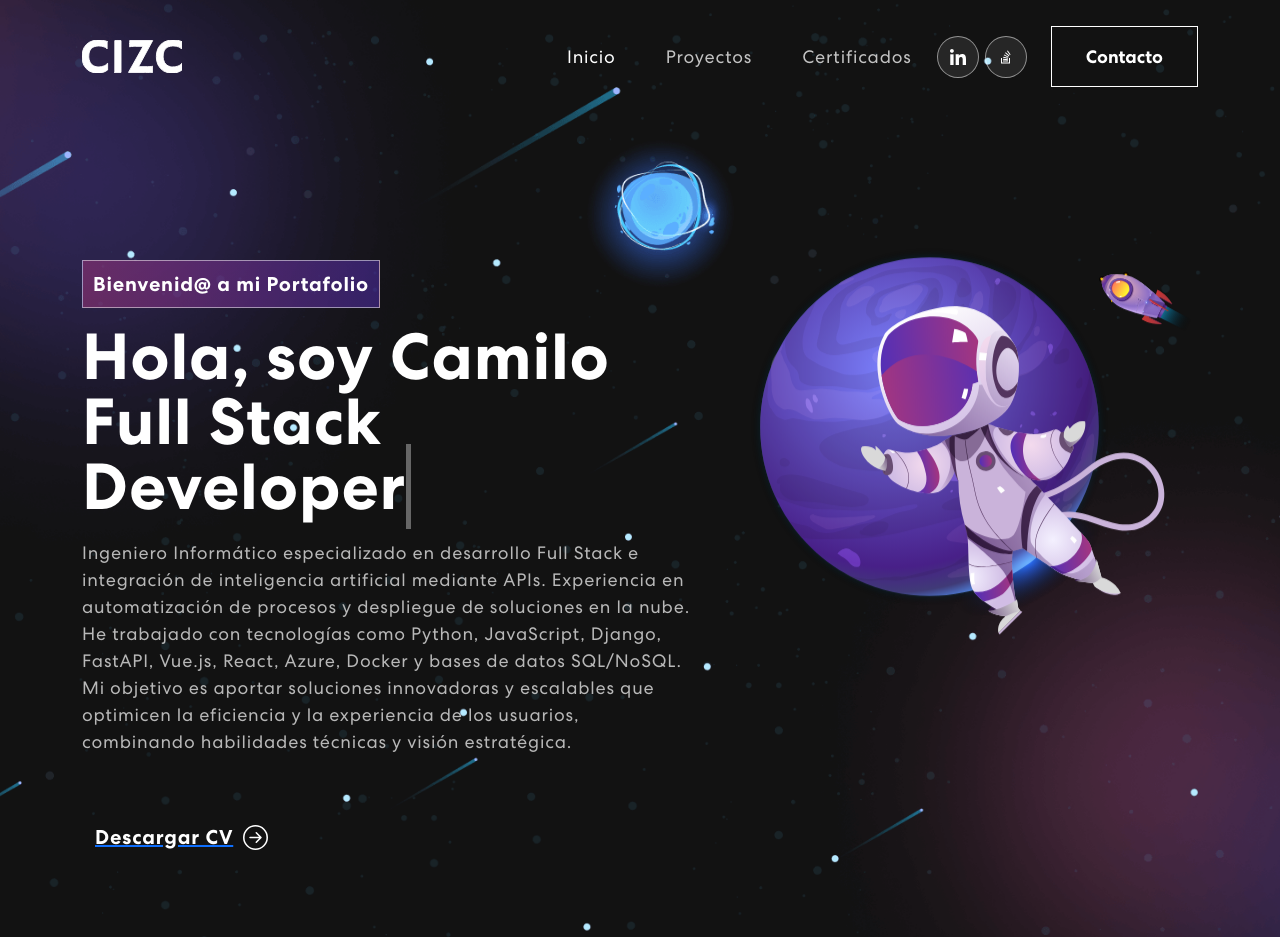
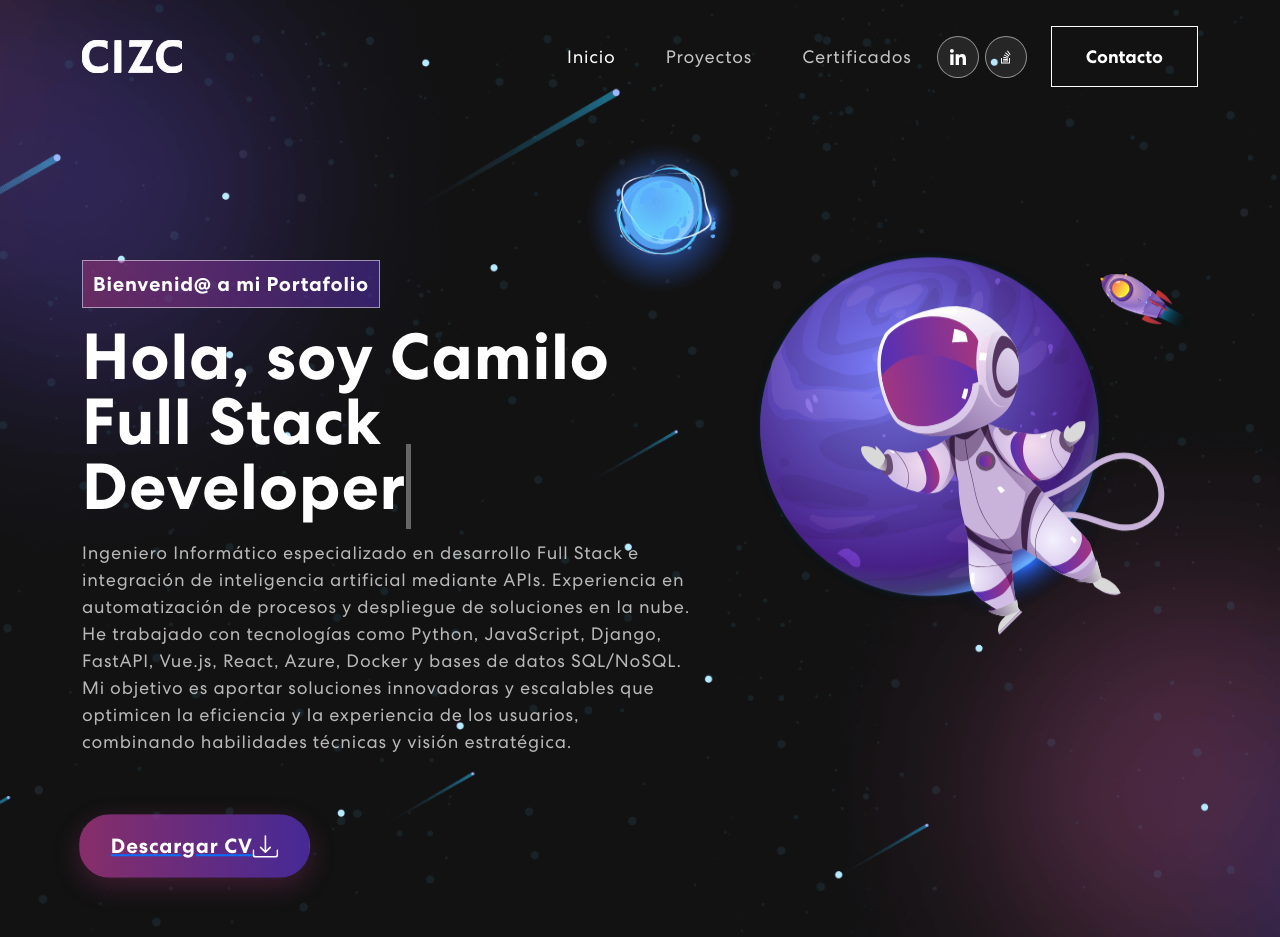
Before and after one commit to C1ZC/CamiloZavala, a React (Create React App) app: page / in a window 1280 px wide. Shown: the top 937 px of the page. Built offline with nearby package versions, Linux system fonts and the light colour scheme.

Commit message:
correcion

```diff
--- a/src/App.css
+++ b/src/App.css
@@ -277,15 +277,38 @@ nav.navbar .navbar-toggler[aria-expanded="true"] .navbar-toggler-icon {
   letter-spacing: 0.8px;
   display: flex;
   align-items: center;
+  background: linear-gradient(90.21deg, rgba(170, 54, 124, 0.8) -5.91%, rgba(74, 47, 189, 0.8) 111.58%);
+  padding: 15px 30px;
+  border-radius: 30px;
+  box-shadow: 0 8px 25px rgba(170, 54, 124, 0.3);
+  position: relative;
+  overflow: hidden;
+  transition: all 0.3s ease-in-out;
+  z-index: 1;
+  animation: pulse 2s infinite;
 }
-.banner button svg {
-  font-size: 25px;
-  margin-left: 10px;
-  transition: 0.3s ease-in-out;
-  line-height: 1;
+.banner button::before {
+  content: "";
+  position: absolute;
+  top: 0;
+  left: 0;
+  width: 100%;
+  height: 100%;
+  background: linear-gradient(90.21deg, rgba(74, 47, 189, 0.8) -5.91%, rgba(170, 54, 124, 0.8) 111.58%);
+  transition: opacity 0.5s ease-in-out;
+  opacity: 0;
+  z-index: -1;
 }
-.banner button:hover svg {
-  margin-left: 25px;
+.banner button:hover {
+  transform: translateY(-5px);
+  box-shadow: 0 15px 30px rgba(170, 54, 124, 0.4);
+}
+.banner button:hover::before {
+  opacity: 1;
+}
+.banner button:active {
+  transform: translateY(2px);
+  box-shadow: 0 5px 15px rgba(170, 54, 124, 0.4);
 }
 .banner .animated-img {
   animation: updown 3s linear infinite;
--- a/src/assets/css/banner.css
+++ b/src/assets/css/banner.css
@@ -6,3 +6,44 @@
     transform: scale(1.4);
     cursor: pointer;
 }
+
+.download-icon {
+  transition: all 0.3s ease;
+}
+
+.downloading button {
+  background: linear-gradient(90.21deg, #4A2FBD -5.91%, #AA367C 111.58%);
+  animation: progress 2s linear;
+}
+
+@keyframes progress {
+  0% {
+    background-position: 0% 50%;
+  }
+  50% {
+    background-position: 100% 50%;
+  }
+  100% {
+    background-position: 0% 50%;
+  }
+}
+
+.download-dots:after {
+  content: '.';
+  animation: dots 1.5s steps(5, end) infinite;
+}
+
+@keyframes dots {
+  0%, 20% {
+    content: '.';
+  }
+  40% {
+    content: '..';
+  }
+  60% {
+    content: '...';
+  }
+  80%, 100% {
+    content: '';
+  }
+}
--- a/src/components/Banner.js
+++ b/src/components/Banner.js
@@ -2,7 +2,7 @@ import { useState, useEffect } from "react";
 import { Container, Row, Col } from "react-bootstrap";
 import headerImg from "../assets/img/header-img.svg";
 import cv from "../assets/CV/Camilo_CV.pdf";
-import { ArrowRightCircle } from 'react-bootstrap-icons';
+import { ArrowRightCircle, Download } from "react-bootstrap-icons";
 import 'animate.css';
 import '../assets/css/banner.css';
 import TrackVisibility from "react-on-screen";
@@ -13,6 +13,7 @@ export const Banner = () => {
   const [text, setText] = useState('');
   const [delta, setDelta] = useState(300 - Math.random() * 100);
   const [index, setIndex] = useState(1);
+  const [downloading, setDownloading] = useState(false);
   const toRotate = [
     "Full Stack Developer",
     "Integración de IA",
@@ -25,33 +26,45 @@ export const Banner = () => {
       tick();
     }, delta);
 
-    return () => { clearInterval(ticker) };
-  }, [text])
+    return () => {
+      clearInterval(ticker);
+    };
+  }, [text]);
 
   const tick = () => {
     let i = loopNum % toRotate.length;
     let fullText = toRotate[i];
-    let updatedText = isDeleting ? fullText.substring(0, text.length - 1) : fullText.substring(0, text.length + 1);
+    let updatedText = isDeleting
+      ? fullText.substring(0, text.length - 1)
+      : fullText.substring(0, text.length + 1);
 
     setText(updatedText);
 
     if (isDeleting) {
-      setDelta(prevDelta => prevDelta / 2);
+      setDelta((prevDelta) => prevDelta / 2);
     }
 
     if (!isDeleting && updatedText === fullText) {
       setIsDeleting(true);
-      setIndex(prevIndex => prevIndex - 1);
+      setIndex((prevIndex) => prevIndex - 1);
       setDelta(period);
-    } else if (isDeleting && updatedText === '') {
+    } else if (isDeleting && updatedText === "") {
       setIsDeleting(false);
       setLoopNum(loopNum + 1);
       setIndex(1);
       setDelta(500);
     } else {
-      setIndex(prevIndex => prevIndex + 1);
+      setIndex((prevIndex) => prevIndex + 1);
     }
-  }
+  };
+
+  const handleDownload = () => {
+    setDownloading(true);
+
+    setTimeout(() => {
+      setDownloading(false);
+    }, 2000);
+  };
 
   return (
     <section className="banner" id="home">
@@ -66,7 +79,8 @@ export const Banner = () => {
                   }>
                   <span className="tagline">Bienvenid@ a mi Portafolio</span>
                   <h1>
-                    {`Hola, soy Camilo`}{" "}
+                    {`Hola, soy Camilo`}
+                    <br />{" "}
                     <span
                       className="txt-rotate"
                       dataPeriod="1000"
@@ -85,9 +99,22 @@ export const Banner = () => {
                     eficiencia y la experiencia de los usuarios, combinando
                     habilidades técnicas y visión estratégica.
                   </p>
-                  <a href={cv} download>
+                  <a
+                    href={cv}
+                    download
+                    onClick={handleDownload}
+                    className={downloading ? "downloading" : ""}>
                     <button className="btn">
-                      Descargar CV <ArrowRightCircle size={25} />
+                      {downloading ? (
+                        <>
+                          Descargando <span className="download-dots"></span>
+                        </>
+                      ) : (
+                        <>
+                          Descargar CV{" "}
+                          <Download size={25} className="download-icon" />
+                        </>
+                      )}
                     </button>
                   </a>
                 </div>
```
